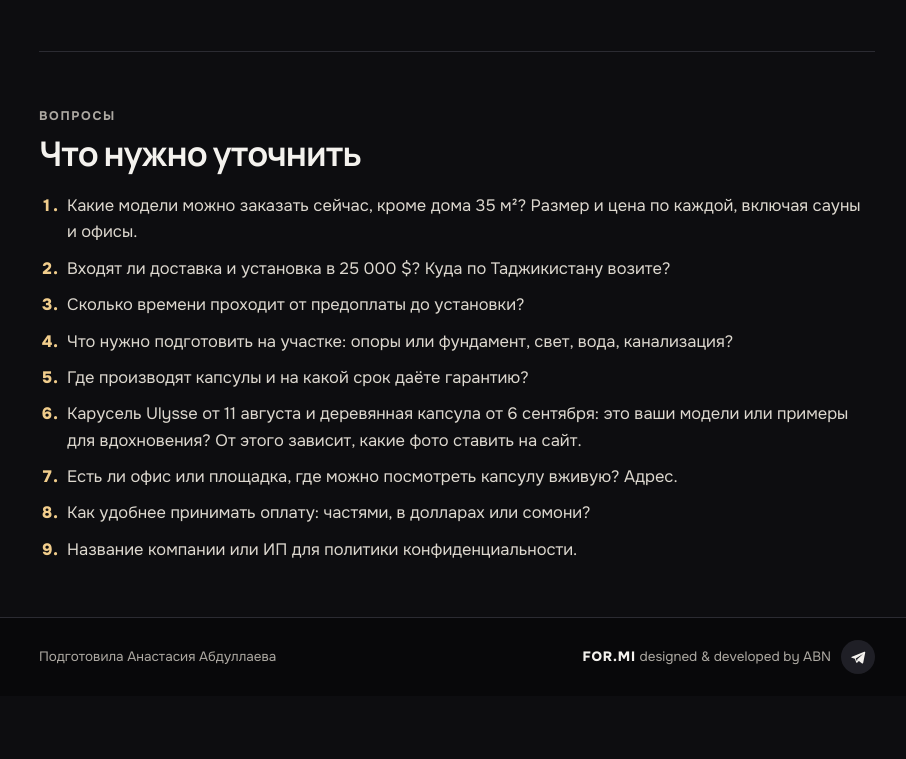
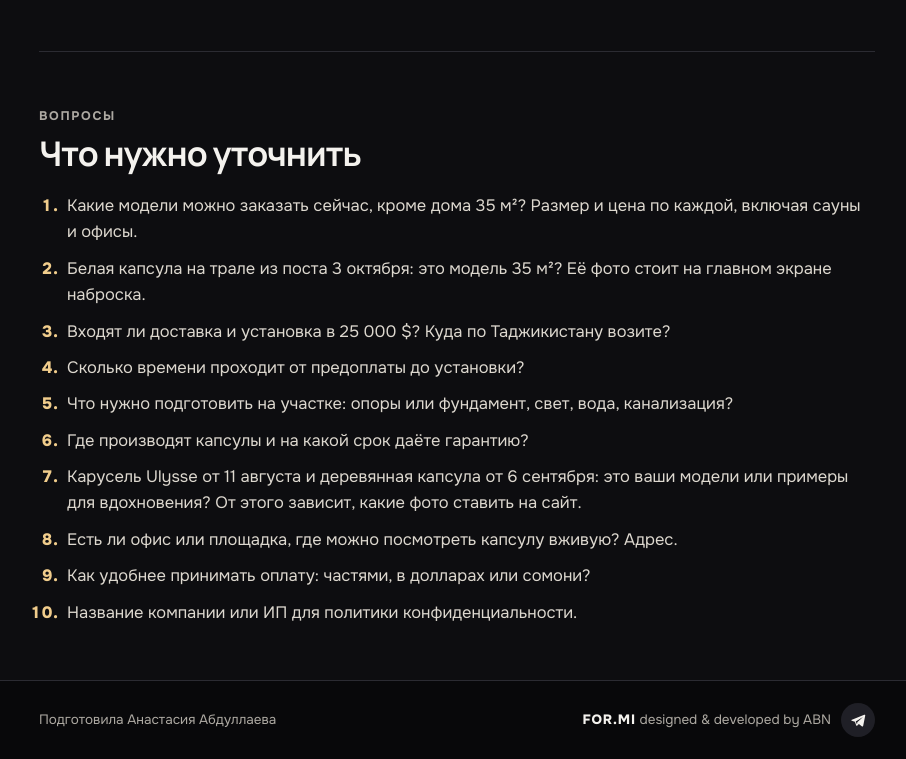
Before and after one commit to mmaemi77-ctrl/capsulahouse, a plain HTML site: page analiz.html in a window 1280 px wide. Shown: the part 6290-7049 px from the top of the page, without its empty margins (183-1089 px from the left). Before the commit the page ends 6986 px from the top, so only its background shows below. Drawn offline with Linux system fonts and the light colour scheme.

Commit message:
Разбор: вопрос про модель на фото главного экрана
Co-Authored-By: Claude Opus 5.5 <noreply@anthropic.com>
Claude-Session: https://claude.ai/code/session_01MqcZMGSwjSQswGBEtT4ws3

```diff
--- a/analiz.html
+++ b/analiz.html
@@ -330,6 +330,7 @@ footer b{font-weight:800;letter-spacing:.06em;color:var(--ink)}
     <h2>Что нужно уточнить</h2>
     <ol class="qlist">
       <li>Какие модели можно заказать сейчас, кроме дома 35&nbsp;м²? Размер и&nbsp;цена по&nbsp;каждой, включая сауны и&nbsp;офисы.</li>
+      <li>Белая капсула на&nbsp;трале из&nbsp;поста 3&nbsp;октября: это модель 35&nbsp;м²? Её фото стоит на&nbsp;главном экране наброска.</li>
       <li>Входят&nbsp;ли доставка и&nbsp;установка в&nbsp;25&nbsp;000&nbsp;$? Куда по&nbsp;Таджикистану возите?</li>
       <li>Сколько времени проходит от&nbsp;предоплаты до&nbsp;установки?</li>
       <li>Что нужно подготовить на&nbsp;участке: опоры или фундамент, свет, вода, канализация?</li>
```
